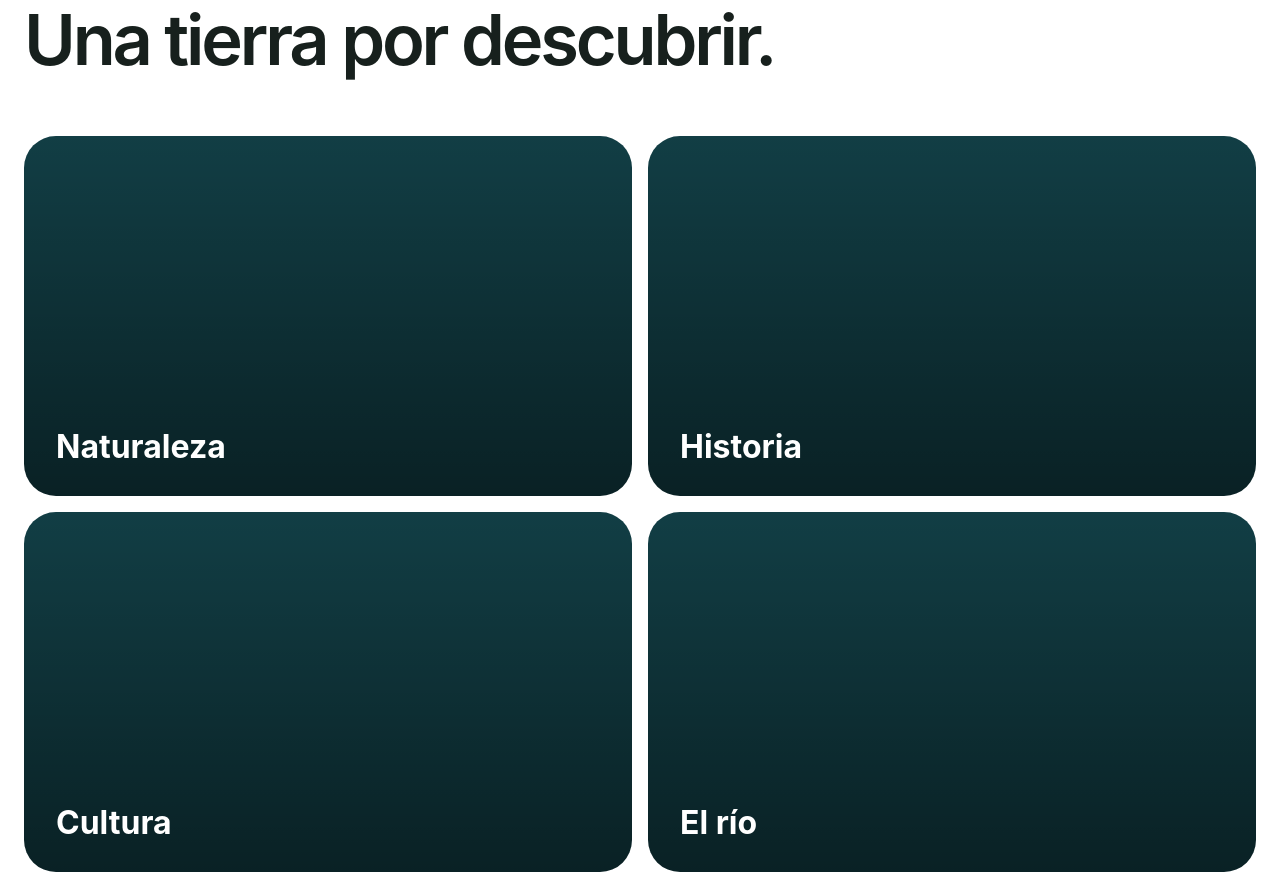
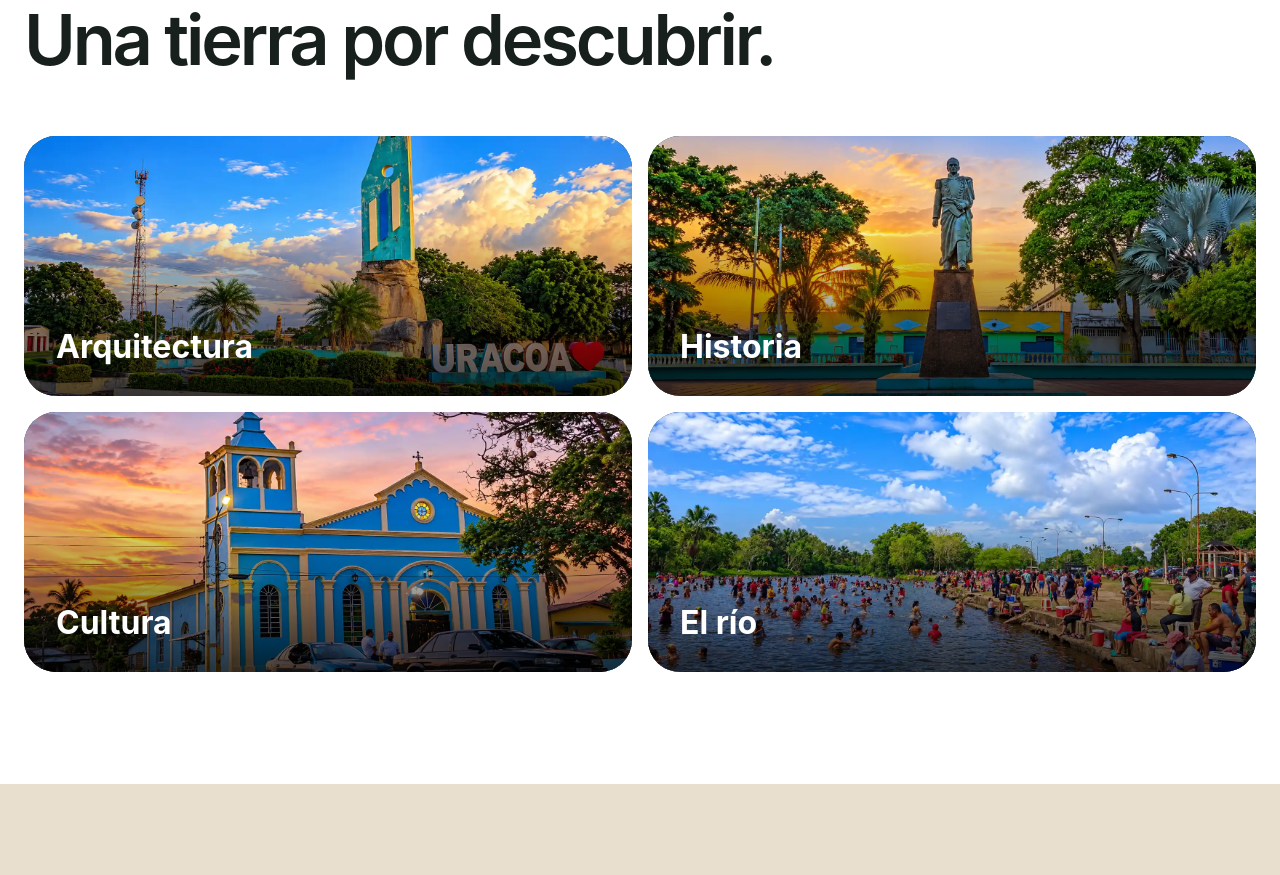
Before and after one commit to Jetsiel20/uracoa-turistica, a plain HTML site: page index.html in a window 1280 px wide. Shown: the part 1496-2371 px from the top of the page. Drawn offline with Linux system fonts and the light colour scheme.

Commit message:
Actualiza tarjetas de experiencias y presencia del menu

```diff
--- a/assets/css/components.css
+++ b/assets/css/components.css
@@ -60,7 +60,7 @@ body {
 .brand {
   position: relative;
 
-  font-size: 1rem;
+  font-size: 1.25rem;
   font-weight: 800;
 
   letter-spacing: 0.22em;
@@ -90,10 +90,10 @@ body {
 
   padding-block: 0.5rem;
 
-  font-size: 0.88rem;
-  font-weight: 500;
+  font-size: 1.0625rem;
+  font-weight: 600;
 
-  opacity: 0.9;
+  opacity: 1;
 
   transition:
     opacity var(--transition-fast);
@@ -435,7 +435,7 @@ body {
 
   align-items: flex-end;
 
-  min-height: 360px;
+  min-height: 260px;
 
   padding: 2rem;
 
@@ -452,6 +452,36 @@ body {
   color: var(--color-white);
 
   overflow: hidden;
+}
+
+.experience-card--image {
+  position: relative;
+  isolation: isolate;
+}
+
+.experience-card-image,
+.experience-card--image::after {
+  position: absolute;
+  inset: 0;
+  width: 100%;
+  height: 100%;
+  pointer-events: none;
+}
+
+.experience-card-image {
+  z-index: -2;
+  object-fit: cover;
+  object-position: center 35%;
+}
+
+.experience-card-image--river {
+  object-position: center 75%;
+}
+
+.experience-card--image::after {
+  content: "";
+  z-index: -1;
+  background: linear-gradient(180deg, transparent 35%, rgba(0, 0, 0, 0.72));
 }
 
 .experience-card h3 {
--- a/assets/css/responsive.css
+++ b/assets/css/responsive.css
@@ -71,10 +71,6 @@
     background-position: 62% center;
   }
 
-  .experience-grid {
-    grid-template-columns: 1fr;
-  }
-
   .river-feature {
     padding: 4rem 2rem;
   }
@@ -127,8 +123,12 @@
     padding-block: 5rem;
   }
 
+  .experience-grid {
+    grid-template-columns: 1fr;
+  }
+
   .experience-card {
-    min-height: 300px;
+    min-height: 200px;
   }
 
   .river-feature {
--- a/index.html
+++ b/index.html
@@ -220,19 +220,55 @@
 
         <div class="experience-grid">
 
-          <article class="experience-card">
-            <h3>Naturaleza</h3>
+          <article class="experience-card experience-card--image">
+            <img
+              class="experience-card-image"
+              src="./assets/imagenes/obelisco.webp"
+              alt="Obelisco de Uracoa rodeado de jardines y palmeras, junto a las letras del municipio."
+              width="1672"
+              height="941"
+              loading="lazy"
+              decoding="async"
+            >
+            <h3>Arquitectura</h3>
           </article>
 
-          <article class="experience-card">
+          <article class="experience-card experience-card--image">
+            <img
+              class="experience-card-image"
+              src="./assets/imagenes/plaza-bolivar.webp"
+              alt="Estatua de Simón Bolívar en la plaza, rodeada de árboles al atardecer."
+              width="1672"
+              height="941"
+              loading="lazy"
+              decoding="async"
+            >
             <h3>Historia</h3>
           </article>
 
-          <article class="experience-card">
+          <article class="experience-card experience-card--image">
+            <img
+              class="experience-card-image"
+              src="./assets/imagenes/iglesia.webp"
+              alt="Fachada azul de la iglesia y su campanario al atardecer."
+              width="1672"
+              height="941"
+              loading="lazy"
+              decoding="async"
+            >
             <h3>Cultura</h3>
           </article>
 
-          <article class="experience-card">
+          <article class="experience-card experience-card--image">
+            <img
+              class="experience-card-image experience-card-image--river"
+              src="./assets/imagenes/rio.webp"
+              alt="Visitantes disfrutando del río y sus orillas, rodeados de vegetación."
+              width="1672"
+              height="941"
+              loading="lazy"
+              decoding="async"
+            >
             <h3>El río</h3>
           </article>
 
```
Also changed, not shown: assets/imagenes/iglesia.webp (added), assets/imagenes/obelisco.webp (added), assets/imagenes/plaza-bolivar.webp (added), assets/imagenes/rio.webp (added), 2 other files.
